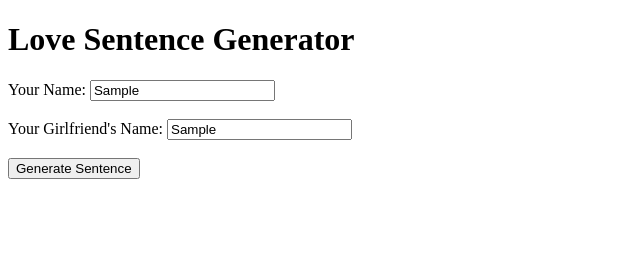
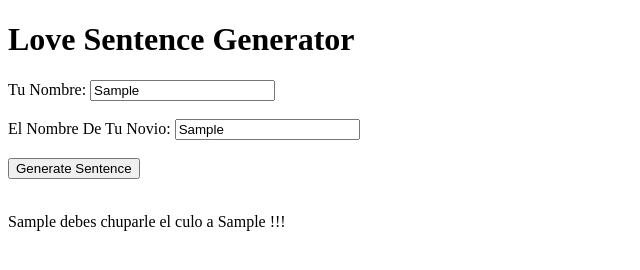
Before and after one commit to leandrorvb/love-sentence, a plain HTML site: page index.html in a window 1280 px wide. Both pictures are taken after typing "Sample", "Sample" into the empty fields and a click on the button "Generate Sentence". Shown: the whole page, without its empty margins (0-640 px from the left). Drawn offline with Linux system fonts and the light colour scheme.

Commit message:
Update index.html

```diff
--- a/index.html
+++ b/index.html
@@ -4,10 +4,10 @@
   <title>Love Sentence Generator</title>
   <script>
     function generateSentence() {
-      var name = document.getElementById('nombre').value;
-      var girlfriendName = document.getElementById('nombre de tu novio').value;
+      var name = document.getElementById('name').value;
+      var girlfriendName = document.getElementById('girlfriend-name').value;
 
-      var sentence = name + " tienes que chuparle el culo " + girlfriendName ;
+      var sentence = name + " debes chuparle el culo a " + girlfriendName + " !!!";
 
       document.getElementById('result').textContent = sentence;
     }
@@ -15,11 +15,11 @@
 </head>
 <body>
   <h1>Love Sentence Generator</h1>
-  <label for="name">Your Name:</label>
-  <input type="text" id="name" placeholder="Enter your name" required><br><br>
+  <label for="name">Tu Nombre:</label>
+  <input type="text" id="name" placeholder="Enter Tu Nombre" required><br><br>
 
-  <label for="girlfriend-name">Your Girlfriend's Name:</label>
-  <input type="text" id="girlfriend-name" placeholder="Enter your girlfriend's name" required><br><br>
+  <label for="girlfriend-name">El Nombre De Tu Novio:</label>
+  <input type="text" id="girlfriend-name" placeholder="Enter El Nombre De Tu Novio" required><br><br>
 
   <button onclick="generateSentence()">Generate Sentence</button><br><br>
 
```
